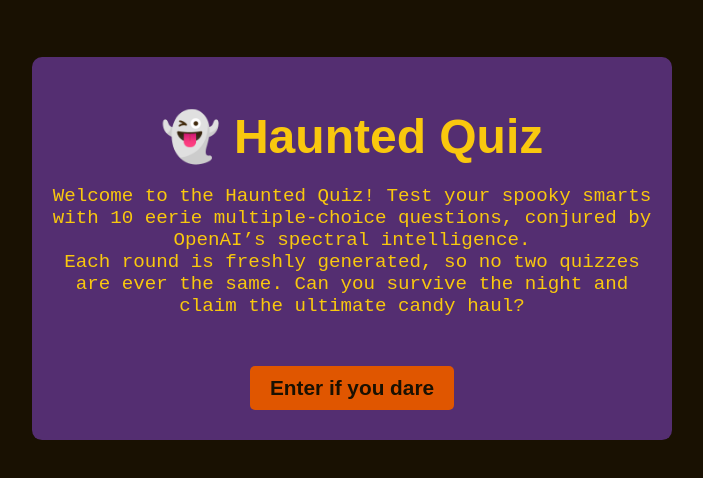
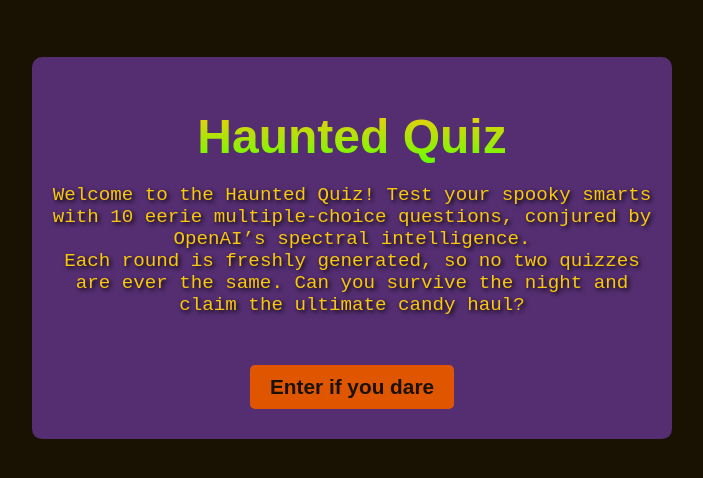
Before and after one commit to JakeSoGreat/haunted-quiz, a plain HTML site: page public/index.html in a window 1280 px wide. Shown: the whole page, without its empty margins (288-991 px from the left). Drawn offline with Linux system fonts and the light colour scheme; a web font is replaced by a local one.

Commit message:
add gradient to h1, add text-shadow for better ux

```diff
--- a/public/index.html
+++ b/public/index.html
@@ -10,7 +10,7 @@
 
 <body>
   <main class="quiz-container" role="main">
-    <h1>👻 Haunted Quiz</h1>
+    <h1>Haunted Quiz</h1>
     <p>
       Welcome to the Haunted Quiz! Test your spooky smarts with 10 eerie multiple-choice questions, conjured by OpenAI’s
       spectral intelligence.<br>
--- a/public/style.css
+++ b/public/style.css
@@ -35,11 +35,17 @@ h1 {
   font-family: var(--font-heading);
   font-size: 3em;
   margin-bottom: 20px;
+  background: linear-gradient(180deg, var(--yellow-color), var(--green-color));
+  -webkit-background-clip: text;
+  -webkit-text-fill-color: transparent;
+  background-clip: text;
+  color: transparent;
 }
 
 p {
   font-family: var(--font-mono);
   font-size: 1.2em;
+  text-shadow: 2px 2px 4px black;
 }
 
 button {
```
Also changed, not shown: public/game.html (+1 -1 lines).
